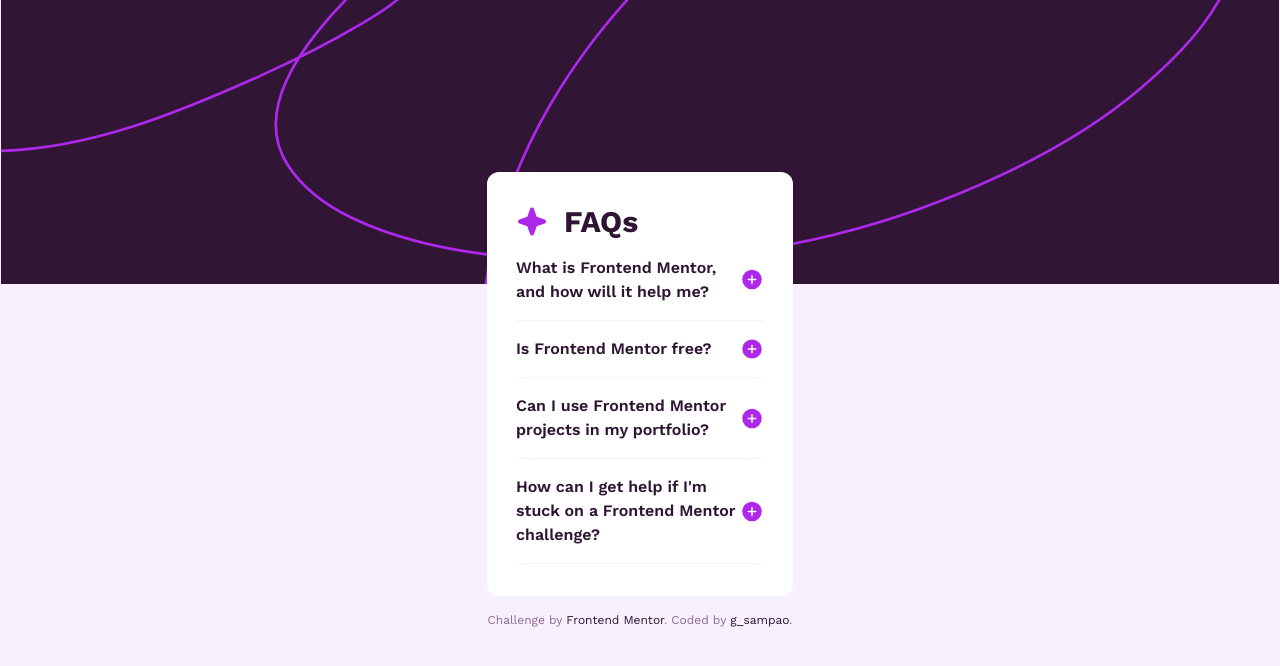
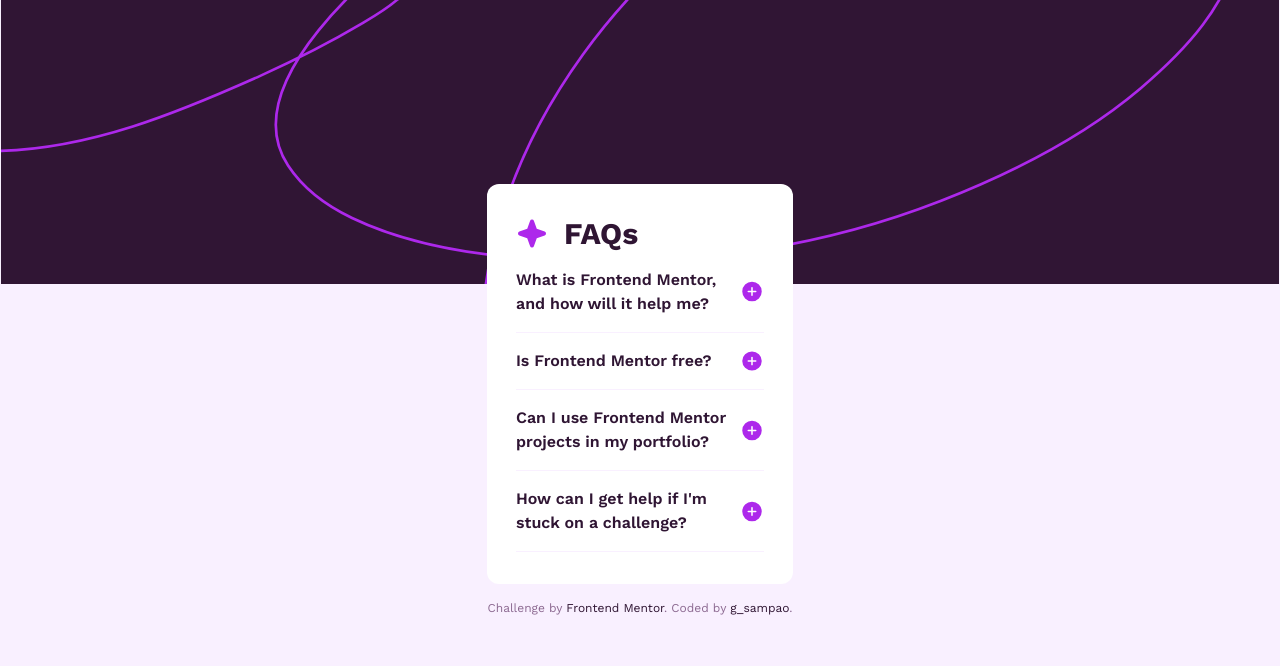
Before and after one commit to nadupoy/FAQ-Accordion-Main, a React (Vite) app: page / in a window 1280 px wide. Shown: the top 666 px of the page. Built offline with nearby package versions, Linux system fonts and the light colour scheme.

Commit message:
Refactored code.

```diff
--- a/src/constants/index.js
+++ b/src/constants/index.js
@@ -19,7 +19,7 @@
   },
   {
     key: 4,
-    summary: "How can I get help if I'm stuck on a Frontend Mentor challenge?",
+    summary: "How can I get help if I'm stuck on a challenge?",
     content:
       "The best place to get help is inside Frontend Mentor's Discord community. There's a help channel where you can ask questions and seek support from other community members.",
   },
```
